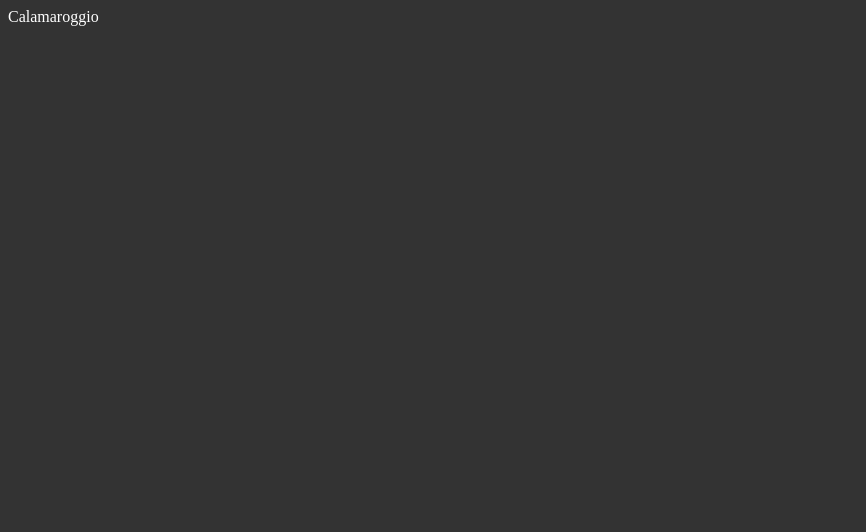
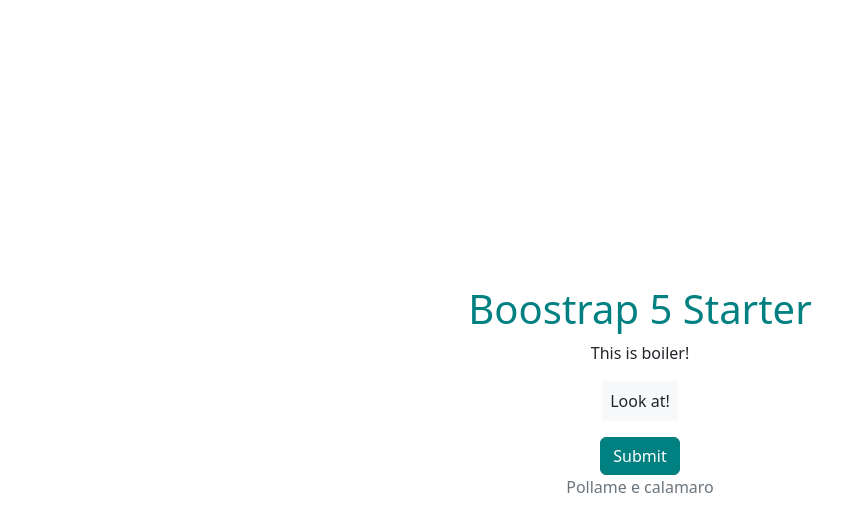
Before and after one commit to dustech/bs5-simple-starter, a website: page index.html in a window 1280 px wide. Shown: the whole page, without its empty margins (0-866 px from the left). Drawn offline with nearby package versions, Linux system fonts and the light colour scheme; files that its build step writes are made by us from their sources.

Commit message:
Add bootstrap

```diff
--- a/index.html
+++ b/index.html
@@ -1,17 +1,26 @@
 <!doctype html>
 <html lang="en">
+
 <head>
     <meta charset="UTF-8">
     <meta name="viewport"
-          content="width=device-width, user-scalable=no, initial-scale=1.0, maximum-scale=1.0, minimum-scale=1.0">
+        content="width=device-width, user-scalable=no, initial-scale=1.0, maximum-scale=1.0, minimum-scale=1.0">
     <meta http-equiv="X-UA-Compatible" content="ie=edge">
-
-    <link rel="stylesheet" href="css/styles.css">
+    <link rel="stylesheet" href="./css/bootstrap.css">
+    <link rel="stylesheet" href="./css/styles.css">
     <title>Boostrap 5 Starter</title>
 </head>
+
 <body>
-Calamaroggio
+    <div class="div container d-flex flex-column align-items-center justify-content-center text-center vh-100 w-50">
+        <h1 class="text-primary">Boostrap 5 Starter</h1>
+        <p>This is boiler!</p>
+        <p class="bg-light p-2">Look at!</p>
+        <button class="btn btn-primary">Submit</button>
+        <p class="text-secondary">Pollame e calamaro</p>
+    </div>
+    <script src="./js/bootstrap.bundle.min.js"></script>
+    <script src="./js/script.js"></script>
+</body>
 
-<script src="./js/script.js"></script>
-</body>
 </html>
--- /dev/null
+++ b/scss/bootstrap.scss
@@ -0,0 +1,6 @@
+$primary: teal;
+
+
+
+
+@import "../node_modules/bootstrap/scss/bootstrap.scss";
--- a/scss/styles.scss
+++ /dev/null
@@ -1,7 +0,0 @@
-$primary:#333;
-$text-color:#fff;
-
-body {
-  background-color: $primary;
-  color: $text-color;
-}
```
Also changed, not shown: js/bootstrap.bundle.min.js (added).
